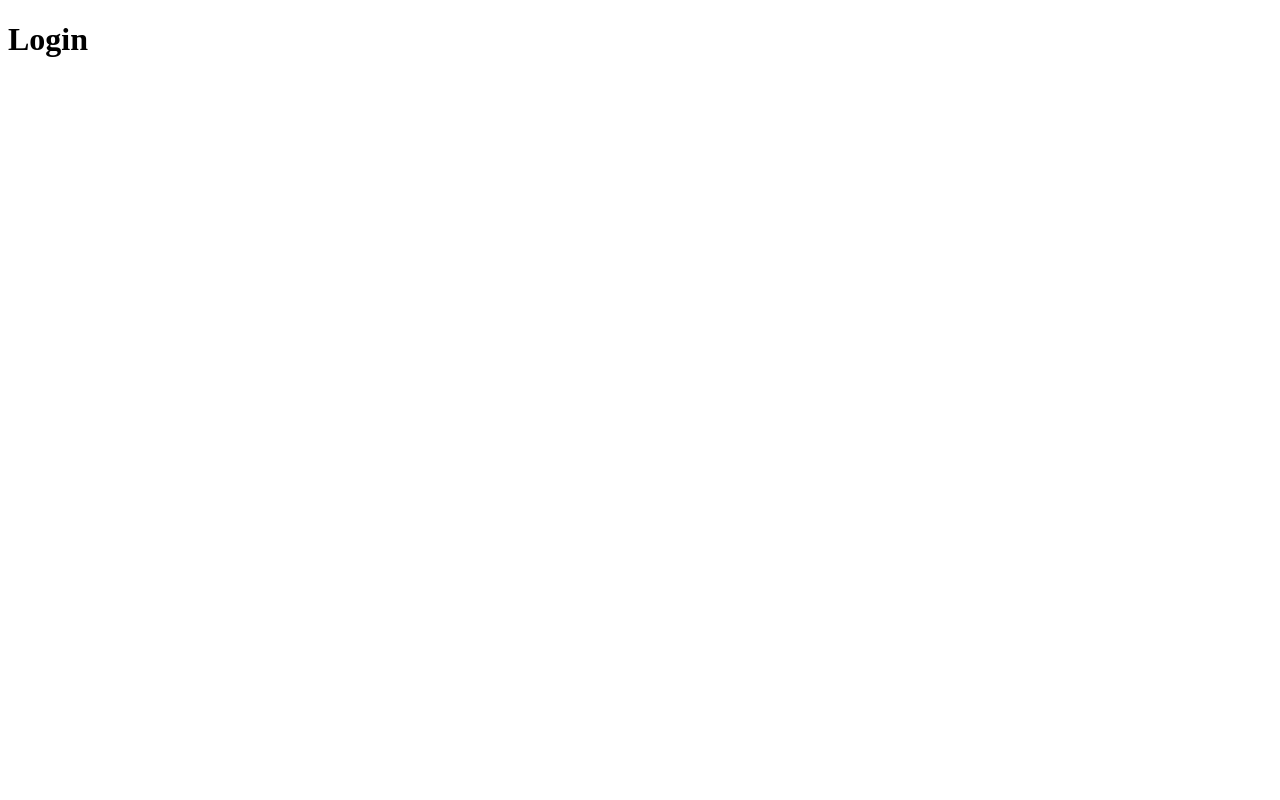
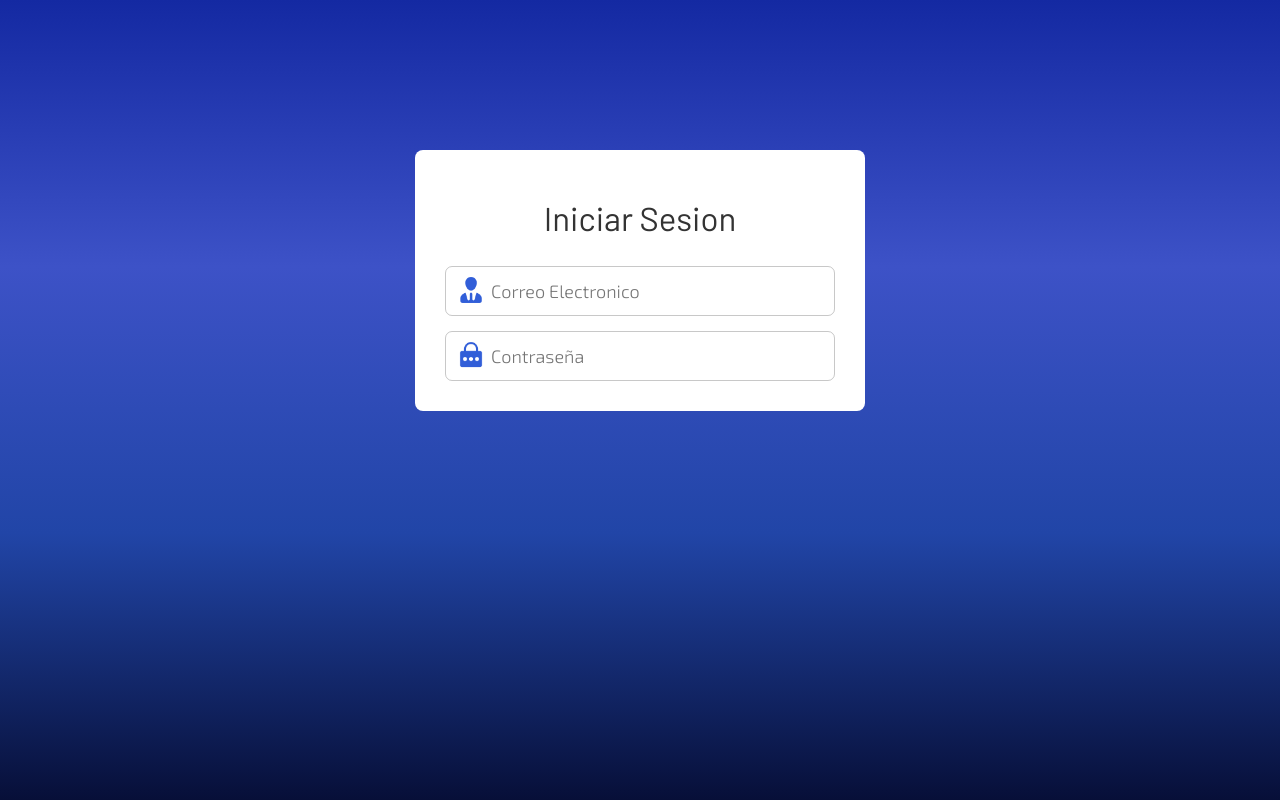
Before and after one commit to CristhoferMF/Quipu, a PHP site: page /seguimiento/login in a window 1280 px wide. Before the commit the page is almost empty. Run offline with PHP 8.4, Linux system fonts and the light colour scheme.

Commit message:
Avance de la pestaña de login ademas faltan cambiar rutas para el css,imagenes

```diff
--- /dev/null
+++ b/assets/css/login.css
@@ -0,0 +1,71 @@
+@import url('https://fonts.googleapis.com/css?family=Barlow:400');
+@import url('https://fonts.googleapis.com/css?family=Exo+2:300');
+*{
+
+}
+.bg-blue{
+    background: linear-gradient(#1429a2,#3d52c7,#2145a7,#070f38);
+    height: 100vh;
+    width: 100%;
+    top: 0;
+    position: fixed;
+}
+.content-mother{
+    margin-top: 150px;
+}
+.small-top-space{
+    margin-top: 15px;
+}
+.white{
+    background: white;
+}
+.margin_auto{
+    margin: auto;
+}
+.remove_float{
+    float: none;
+}
+.content_width{
+    max-width: 450px;
+    padding:30px;
+}
+.content_width h2{
+    padding-bottom: 20px;
+    font-size: 33px;
+    font-family: 'Barlow', sans-serif;
+}
+.border-radius-8{
+    border-radius: 8px;
+}
+.display-flex{
+    display: inline-block;
+}
+.input-content{
+    display: flex;
+    height: 50px;
+    padding-bottom: 5px;
+    padding-top:5px;
+    padding-right:5px;
+    padding-left:10px;
+    border-radius: 7px;
+    border: 1px solid rgba(153, 153, 153, 0.54);
+    font-family: 'Exo 2', sans-serif;
+}
+.input-content img{
+    height: 30px;
+    margin-top: 3px;
+    width: 30px;
+}
+.input-content-input{
+    width: 90%;
+    height: 100%;
+    font-size: 18px;
+    padding-left: 5px;
+    padding-top: 5px;
+    padding-bottom: 5px;
+    padding-right: 10px;
+    border: none;
+}
+.input-content-input:focus{
+    outline: none;
+}
--- a/view/login.php
+++ b/view/login.php
@@ -1,9 +1,28 @@
 <!DOCTYPE html>
 <html>
 <head>
-	<title></title>
+	<title>Seguimiento | Login</title>
+	<link rel="stylesheet" href="https://maxcdn.bootstrapcdn.com/bootstrap/3.3.7/css/bootstrap.min.css">
+	<link rel="stylesheet" href="../assets/css/login.css">
+	<meta name="viewport" content="width=device-width, initial-scale=1, maximum-scale=1, user-scalable=no">
 </head>
 <body>
-	<h1>Login</h1>
+   <div class="bg-blue remove_float">
+   </div>
+    <div class="content-mother">
+        <div class="content_width col-xs-11 remove_float center-block white border-radius-8">
+        <h2 class="text-center">Iniciar Sesion</h2>
+	        <form action="">
+            <div class="input-content">
+                <img src="../assets/img/user.png" alt="">
+                <input type="text" placeholder="Correo Electronico" class="input-content-input">
+            </div>
+            <div class="input-content small-top-space">
+                <img src="../assets/img/pass.png" alt="">
+                <input type="password" placeholder="Contraseña" class="input-content-input">
+            </div>
+	        </form>
+   </div>
+    </div>
 </body>
 </html>
```
Also changed, not shown: assets/css/style.css (deleted), assets/img/pass.png (added), assets/img/user.png (added).
